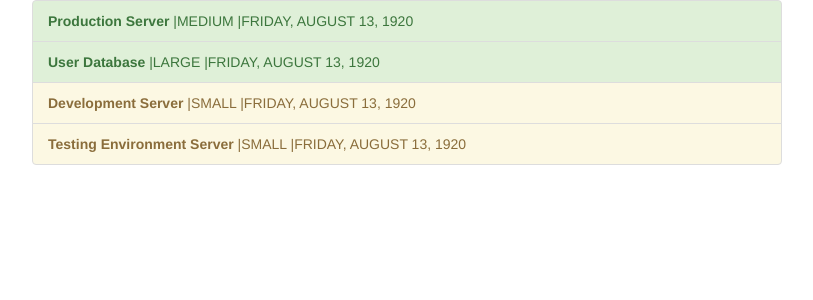
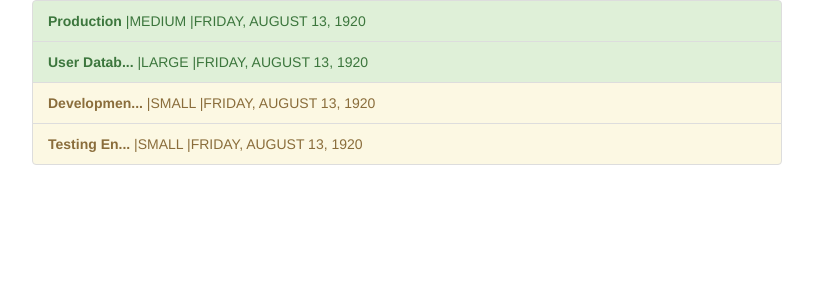
Before and after one commit to Knightch/Angular-Course, an Angular app in the folder My-First-App/: page / in a window 1280 px wide. Shown: the top 300 px of the page, without its empty margins (233-1046 px from the left). Built offline with nearby package versions, Linux system fonts and the light colour scheme.

Commit message:
Creating a custom pipe

```diff
--- a/My-First-App/src/app/app.component.html
+++ b/My-First-App/src/app/app.component.html
@@ -4,7 +4,7 @@
       <ul class="list-group">
         <li class="list-group-item" *ngFor="let server of servers" [ngClass]="getStatusClasses(server)">
           <span class="badge"></span>
-          <strong>{{server.name}}</strong>
+          <strong>{{server.name | shorten}}</strong>
           |{{server.instanceType | uppercase}}
           |{{server.started | date:'fullDate'|uppercase}}
         </li>
--- a/My-First-App/src/app/app.component.ts
+++ b/My-First-App/src/app/app.component.ts
@@ -9,7 +9,7 @@ export class AppComponent {
   servers = [
     {
       instanceType: 'medium',
-      name: 'Production Server',
+      name: 'Production',
       status: 'stable',
       started: new Date(15, 1, 2021)
     },
--- a/My-First-App/src/app/app.module.ts
+++ b/My-First-App/src/app/app.module.ts
@@ -4,9 +4,11 @@ import { FormsModule, ReactiveFormsModule } from '@angular/forms';
 
 
 import { AppComponent } from './app.component';
+import { ShortenPipes } from './shorten.pipes';
 @NgModule({
   declarations: [
-    AppComponent
+    AppComponent,
+    ShortenPipes
 
   ],
   imports: [
--- /dev/null
+++ b/My-First-App/src/app/shorten.pipes.ts
@@ -0,0 +1,12 @@
+import { Pipe, PipeTransform } from "@angular/core";
+@Pipe({
+    name: 'shorten'
+})
+export class ShortenPipes implements PipeTransform {
+    transform(value: any) {
+        if (value.length>10) {
+            return value.substr(0, 10) + '...';
+        }
+        return value;
+    }
+}
```
